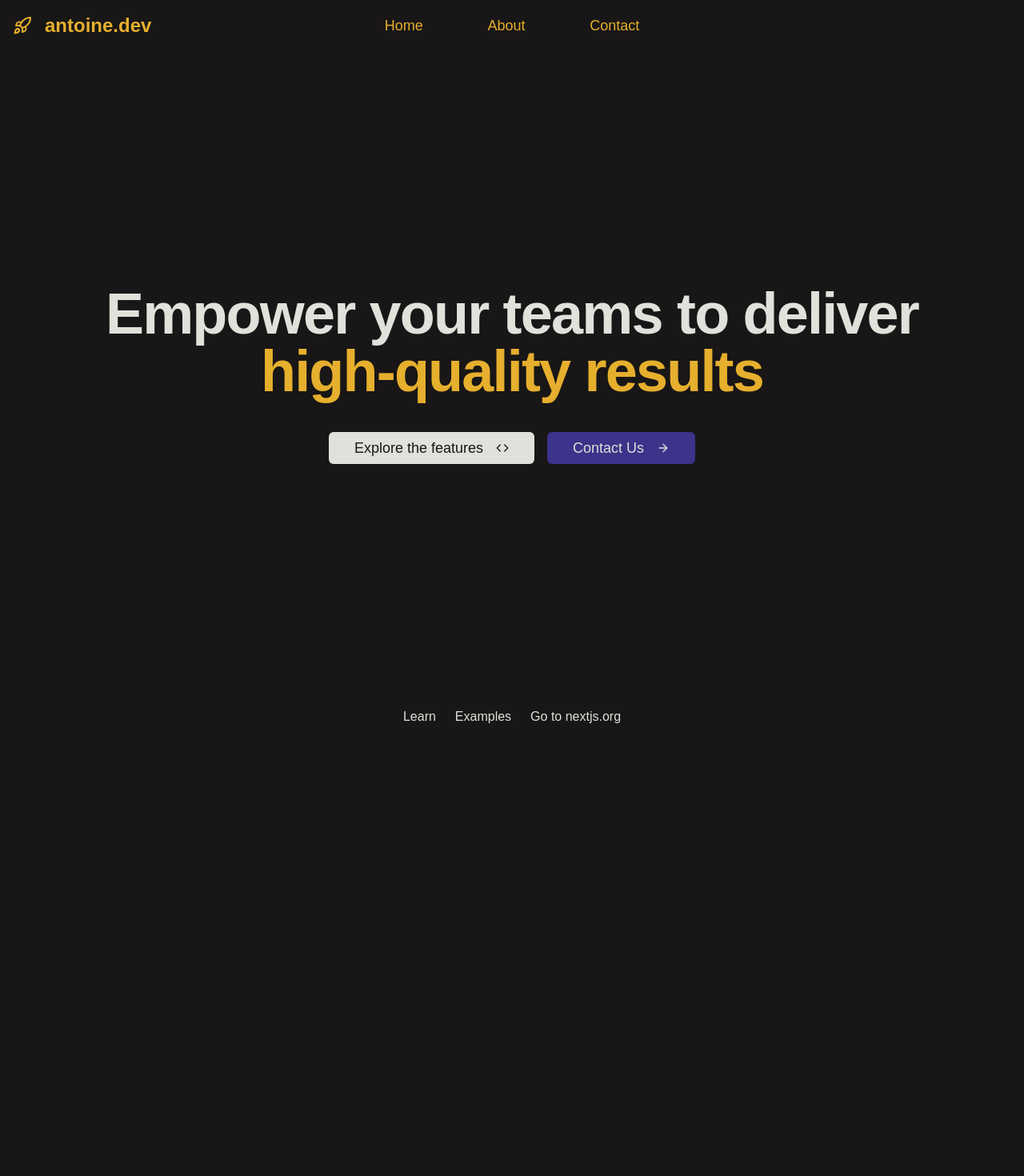
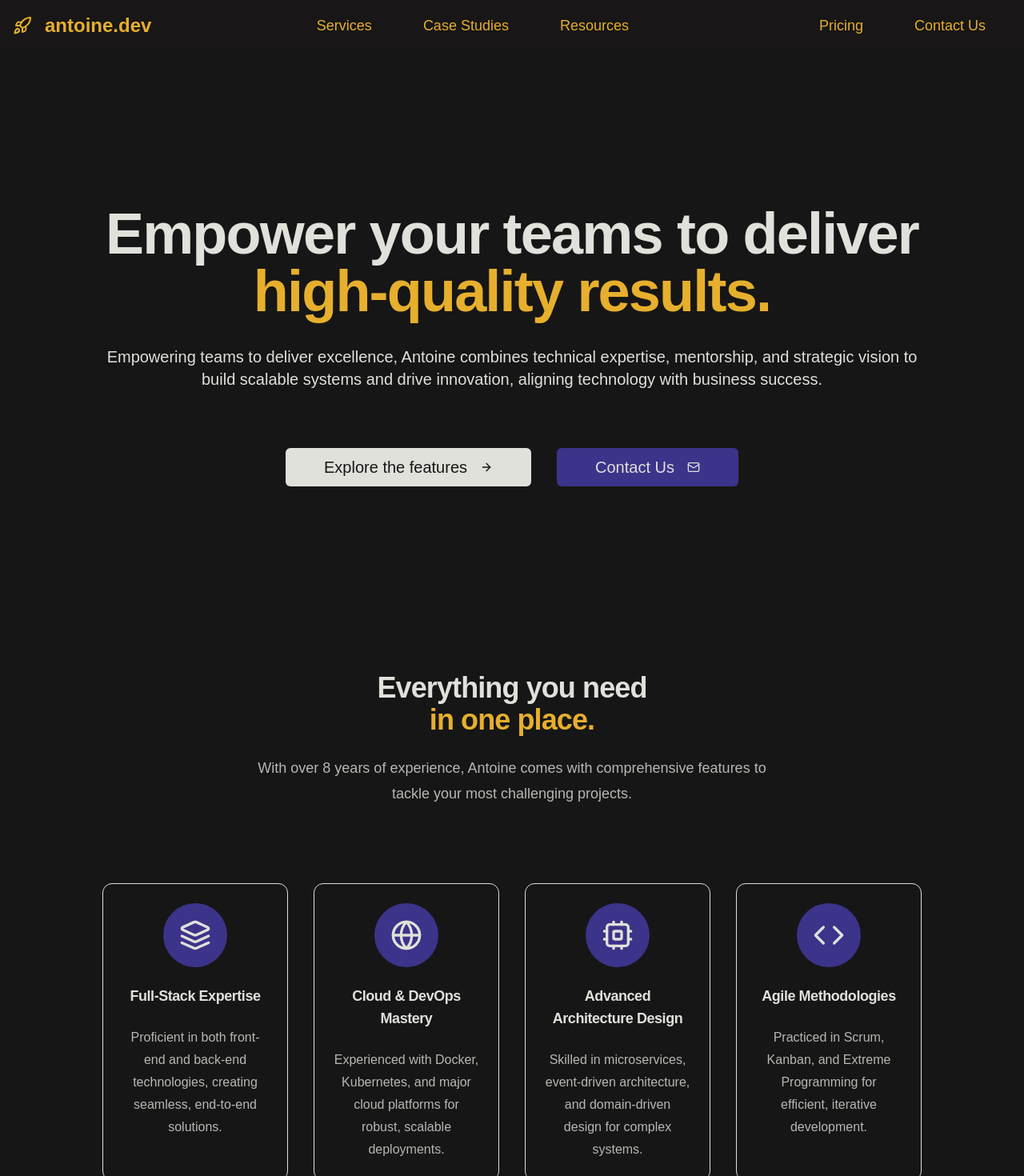
Before and after one commit to acusset/me-as-a-service, a Next.js app: page / in a window 1280 px wide. Shown: the top 1470 px of the page at 80% size. Before the commit the page ends 920 px from the top, so only its background shows below. Built offline with nearby package versions, Linux system fonts and the light colour scheme.

Commit message:
feat: add feature section in homepage

```diff
--- a/package.json
+++ b/package.json
@@ -16,6 +16,7 @@
     "clsx": "^2.1.1",
     "lucide-react": "^0.460.0",
     "next": "15.0.3",
+    "next-themes": "^0.4.3",
     "react": "19.0.0-rc-66855b96-20241106",
     "react-dom": "19.0.0-rc-66855b96-20241106",
     "tailwind-merge": "^2.5.4",
--- a/src/app/globals.css
+++ b/src/app/globals.css
@@ -4,6 +4,10 @@
 
 body {
   font-family: Arial, Helvetica, sans-serif;
+}
+
+html {
+  scroll-behavior: smooth;
 }
 
 @layer base {
--- a/src/app/page.tsx
+++ b/src/app/page.tsx
@@ -1,13 +1,11 @@
 import Hero from "@/components/Hero";
+import Features from "@/components/Features";
 
 export default function Home() {
   return (
-    <div className="grid grid-rows-[20px_1fr_20px] items-center justify-items-center min-h-screen p-8 pb-20 gap-16 sm:p-20 font-[family-name:var(--font-geist-sans)]">
-      <main className="flex flex-col gap-8 row-start-2 items-center sm:items-start">
-        <div className="flex gap-4 items-center flex-col sm:flex-row">
-          <Hero />
-        </div>
-      </main>
-    </div>
-  );
+    <main className="flex min-h-screen flex-col items-center justify-between p-24 bg-[hsl(0,0%,8.6%)]">
+      <Hero/>
+      <Features />
+    </main>
+  )
 }
--- /dev/null
+++ b/src/components/FeatureCard.tsx
@@ -0,0 +1,24 @@
+import { Card, CardContent, CardHeader, CardTitle } from "@/components/ui/card"
+import { LucideIcon } from 'lucide-react'
+
+interface FeatureCardProps {
+  name: string
+  description: string
+  Icon: LucideIcon
+}
+
+export function FeatureCard({ name, description, Icon }: FeatureCardProps) {
+  return (
+    <Card className="border-alabaster bg-transparent transition-all duration-300 hover:shadow-lg hover:shadow-tekhelet/20 hover:-translate-y-1">
+      <CardHeader>
+        <div className="flex h-20 w-20 items-center justify-center rounded-full bg-tekhelet mx-auto mb-4">
+          <Icon className="h-10 w-10 text-alabaster" aria-hidden="true" />
+        </div>
+        <CardTitle className="text-lg font-semibold leading-7 text-alabaster text-center">{name}</CardTitle>
+      </CardHeader>
+      <CardContent>
+        <p className="text-base leading-7 text-alabaster/80 text-center">{description}</p>
+      </CardContent>
+    </Card>
+  )
+}
--- /dev/null
+++ b/src/components/Features.tsx
@@ -0,0 +1,54 @@
+import { FeatureCard } from './FeatureCard'
+import { Code, Cpu, Globe, Layers } from 'lucide-react'
+
+const features = [
+  {
+    name: 'Full-Stack Expertise',
+    description: 'Proficient in both front-end and back-end technologies, creating seamless, end-to-end solutions.',
+    icon: Layers,
+  },
+  {
+    name: 'Cloud & DevOps Mastery',
+    description: 'Experienced with Docker, Kubernetes, and major cloud platforms for robust, scalable deployments.',
+    icon: Globe,
+  },
+  {
+    name: 'Advanced Architecture Design',
+    description: 'Skilled in microservices, event-driven architecture, and domain-driven design for complex systems.',
+    icon: Cpu,
+  },
+  {
+    name: 'Agile Methodologies',
+    description: 'Practiced in Scrum, Kanban, and Extreme Programming for efficient, iterative development.',
+    icon: Code,
+  },
+]
+
+export default function Features() {
+  return (
+    <div id="features" className="py-24 sm:py-32">
+      <div className="mx-auto max-w-7xl px-6 lg:px-8">
+        <div className="mx-auto max-w-2xl lg:text-center">
+          <h2 className="mt-2 text-3xl font-bold tracking-tight text-alabaster sm:text-4xl">
+            Everything you need <span className="block text-xanthous">in one place.</span>
+          </h2>
+          <p className="mt-6 text-lg leading-8 text-alabaster/80">
+            With over 8 years of experience, Antoine comes with comprehensive features to tackle your most challenging projects.
+          </p>
+        </div>
+        <div className="mx-auto mt-16 max-w-2xl sm:mt-20 lg:mt-24 lg:max-w-none">
+          <div className="grid grid-cols-1 gap-x-8 gap-y-10 lg:grid-cols-4">
+            {features.map((feature) => (
+              <FeatureCard
+                key={feature.name}
+                name={feature.name}
+                description={feature.description}
+                Icon={feature.icon}
+              />
+            ))}
+          </div>
+        </div>
+      </div>
+    </div>
+  )
+}
--- a/src/components/Footer.tsx
+++ b/src/components/Footer.tsx
@@ -2,10 +2,10 @@ import Link from "next/link";
 
 export default function Footer() {
   return (
-    <footer className="row-start-3 w-full h-12 flex gap-6 flex-wrap items-center justify-center">
+    <footer className="row-start-3 w-full h-16 flex gap-6 flex-wrap items-center justify-center">
       <Link
         className="flex text-alabaster items-center gap-2 hover:underline hover:underline-offset-4"
-        href="https://nextjs.org/learn?utm_source=create-next-app&utm_medium=appdir-template-tw&utm_campaign=create-next-app"
+        href="#"
         target="_blank"
         rel="noopener noreferrer"
       >
@@ -13,19 +13,19 @@ export default function Footer() {
       </Link>
       <Link
         className="flex text-alabaster items-center gap-2 hover:underline hover:underline-offset-4"
-        href="https://vercel.com/templates?framework=next.js&utm_source=create-next-app&utm_medium=appdir-template-tw&utm_campaign=create-next-app"
+        href="#"
         target="_blank"
         rel="noopener noreferrer"
       >
-        Examples
+        About
       </Link>
       <Link
         className="flex text-alabaster items-center gap-2 hover:underline hover:underline-offset-4"
-        href="https://nextjs.org?utm_source=create-next-app&utm_medium=appdir-template-tw&utm_campaign=create-next-app"
+        href="#"
         target="_blank"
         rel="noopener noreferrer"
       >
-        Go to nextjs.org
+        Contact
       </Link>
     </footer>
   );
--- a/src/components/Hero.tsx
+++ b/src/components/Hero.tsx
@@ -1,23 +1,26 @@
 import {Button} from "@/components/ui/button"
-import {ArrowRight, Code} from 'lucide-react'
+import { ArrowRight, Mail} from 'lucide-react'
 import Link from "next/link"
 
 export default function Hero() {
   return (
-    <div className="container mx-auto px-4 py-24 sm:py-32">
-      <div className="flex flex-col items-center text-center">
+    <div className="container mx-auto px-4 py-18 sm:py-24">
+      <div className="flex flex-col gap-8 items-center text-center">
         <h1 className="text-alabaster text-4xl font-extrabold tracking-tight sm:text-5xl md:text-6xl lg:text-7xl">
-          Empower your teams to deliver <span className="block text-xanthous">high-quality results</span>
+          Empower your teams to deliver <span className="block text-xanthous">high-quality results.</span>
         </h1>
-        <div className="mt-10 flex flex-col sm:flex-row gap-4">
-          <Button asChild size="lg" variant="default">
-            <Link href="/expertise">
-              Explore the features <Code className="ml-2"/>
+        <p className="text-alabaster text-xl">
+          Empowering teams to deliver excellence, Antoine combines technical expertise, mentorship, and strategic vision to build scalable systems and drive innovation, aligning technology with business success.
+        </p>
+        <div className="mt-10 flex flex-col sm:flex-row gap-8">
+          <Button asChild size="xl" variant="default">
+            <Link href="#features">
+              Explore the features <ArrowRight className="ml-2"/>
             </Link>
           </Button>
-          <Button asChild size="lg" variant="secondary">
-            <Link href="/contact">
-              Contact Us <ArrowRight className="ml-2"/>
+          <Button asChild size="xl" variant="secondary">
+            <Link href="#contact">
+              Contact Us <Mail className="ml-2"/>
             </Link>
           </Button>
         </div>
--- a/src/components/NavHeader.tsx
+++ b/src/components/NavHeader.tsx
@@ -7,17 +7,26 @@ export default function NavHeader() {
     <nav className="mx-auto px-4 border-blue bg-eerie">
       <div className="flex h-16 items-center space-between">
         <div className="flex-1 items-center flex space-x-4">
-            <Rocket className="h-6 w-6 text-xanthous border-alabaster" />
-            <Link href="/" className="text-2xl font-bold text-xanthous">
+          <Rocket className="h-6 w-6 text-xanthous border-alabaster"/>
+          <Link href="#" className="text-2xl font-bold text-xanthous">
             antoine.dev
           </Link>
         </div>
-          <div className="flex-1 flex justify-items-center justify-evenly">
-            <Button size="lg" variant="ghost">Home</Button>
-            <Button size="lg" variant="ghost">About</Button>
-            <Button size="lg" variant="ghost">Contact</Button>
+        <div className="flex-1"></div>
+        <div className="flex-1 flex items-center  justify-evenly">
+          <Button size="lg" asChild variant="ghost">
+            <Link href="#features">
+              Services
+            </Link>
+            </Button>
+          <Button size="lg" variant="ghost">Case Studies</Button>
+          <Button size="lg" variant="ghost">Resources</Button>
         </div>
         <div className="flex-1"></div>
+        <div className="flex-1 flex items-center justify-evenly">
+          <Button size="lg" variant="ghost">Pricing</Button>
+          <Button size="lg" variant="ghost">Contact Us</Button>
+        </div>
       </div>
     </nav>
   )
--- a/src/components/ui/button.tsx
+++ b/src/components/ui/button.tsx
@@ -24,6 +24,7 @@ const buttonVariants = cva(
         default: "h-9 px-4 py-2",
         sm: "h-8 rounded-md py-2 px-3 text-xs",
         lg: "h-10 rounded-md py-2 px-8 text-lg",
+        xl: "h-12 rounded-md py-3 px-12 text-xl",
         icon: "h-9 w-9",
       },
     },
--- /dev/null
+++ b/src/components/ui/card.tsx
@@ -0,0 +1,76 @@
+import * as React from "react"
+
+import { cn } from "@/lib/utils"
+
+const Card = React.forwardRef<
+  HTMLDivElement,
+  React.HTMLAttributes<HTMLDivElement>
+>(({ className, ...props }, ref) => (
+  <div
+    ref={ref}
+    className={cn(
+      "rounded-xl border bg-card text-card-foreground shadow",
+      className
+    )}
+    {...props}
+  />
+))
+Card.displayName = "Card"
+
+const CardHeader = React.forwardRef<
+  HTMLDivElement,
+  React.HTMLAttributes<HTMLDivElement>
+>(({ className, ...props }, ref) => (
+  <div
+    ref={ref}
+    className={cn("flex flex-col space-y-1.5 p-6", className)}
+    {...props}
+  />
+))
+CardHeader.displayName = "CardHeader"
+
+const CardTitle = React.forwardRef<
+  HTMLDivElement,
+  React.HTMLAttributes<HTMLDivElement>
+>(({ className, ...props }, ref) => (
+  <div
+    ref={ref}
+    className={cn("font-semibold leading-none tracking-tight", className)}
+    {...props}
+  />
+))
+CardTitle.displayName = "CardTitle"
+
+const CardDescription = React.forwardRef<
+  HTMLDivElement,
+  React.HTMLAttributes<HTMLDivElement>
+>(({ className, ...props }, ref) => (
+  <div
+    ref={ref}
+    className={cn("text-sm text-muted-foreground", className)}
+    {...props}
+  />
+))
+CardDescription.displayName = "CardDescription"
+
+const CardContent = React.forwardRef<
+  HTMLDivElement,
+  React.HTMLAttributes<HTMLDivElement>
+>(({ className, ...props }, ref) => (
+  <div ref={ref} className={cn("p-6 pt-0", className)} {...props} />
+))
+CardContent.displayName = "CardContent"
+
+const CardFooter = React.forwardRef<
+  HTMLDivElement,
+  React.HTMLAttributes<HTMLDivElement>
+>(({ className, ...props }, ref) => (
+  <div
+    ref={ref}
+    className={cn("flex items-center p-6 pt-0", className)}
+    {...props}
+  />
+))
+CardFooter.displayName = "CardFooter"
+
+export { Card, CardHeader, CardFooter, CardTitle, CardDescription, CardContent }
```
Also changed, not shown: 1 other file (tests, documents, lock files or other folders). Lines whose indentation alone changed are shown as unchanged.
